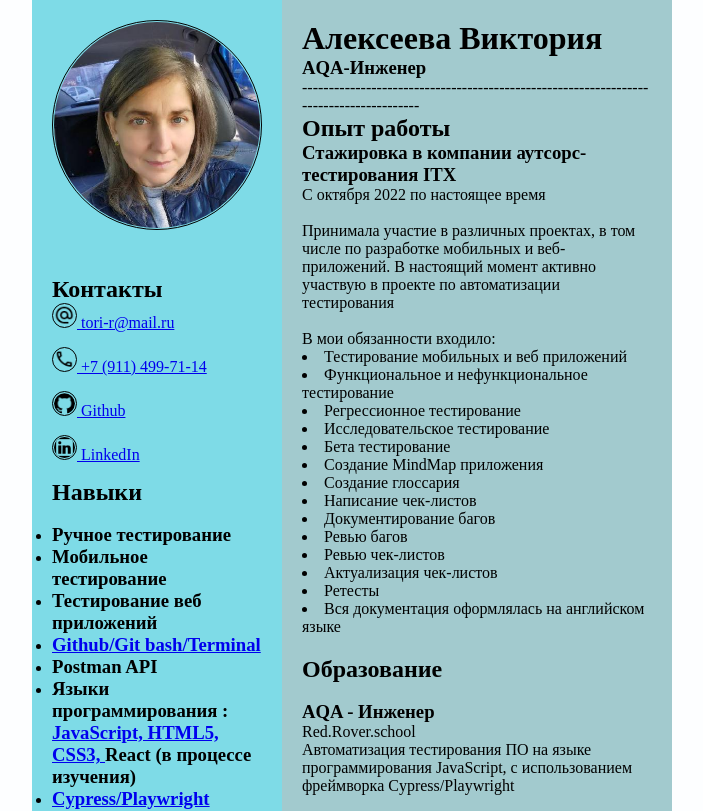
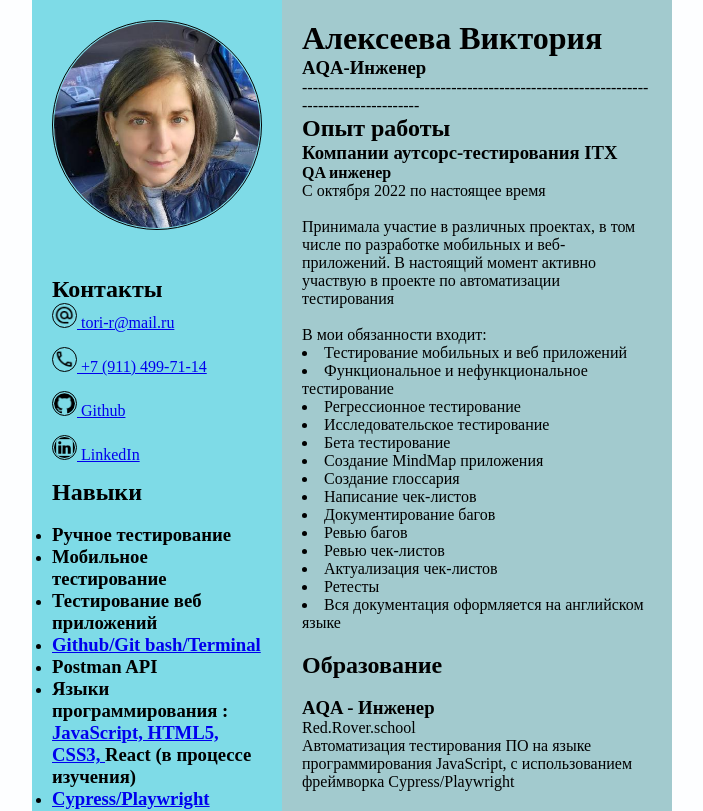
Before and after one commit to alexviktoria/my-cv, a plain HTML site: page index.html in a window 1280 px wide. Shown: the top 811 px of the page, without its empty margins (288-991 px from the left). Drawn offline with Linux system fonts and the light colour scheme.

Commit message:
refactoring

```diff
--- a/index.html
+++ b/index.html
@@ -108,12 +108,13 @@
             <div class="Experience">
                 <p>---------------------------------------------------------------------------------------</p>
                 <h2>Опыт работы</h2>
-                <h3>Стажировка в компании аутсорс-тестирования ITX</h3>
+                <h3>Компании аутсорс-тестирования ITX</h3>
+                <h4>QA инженер</h4>
                 <p>С октября 2022 по настоящее время</p>
                 <ul><br>Принимала участие в различных проектах,
                     в том числе по разработке мобильных и веб-приложений.
                     В настоящий момент активно участвую в проекте по автоматизации тестирования</ul>
-                <ul><br>В мои обязанности входило:</ul>
+                <ul><br>В мои обязанности входит:</ul>
                 <li>Тестирование мобильных и веб приложений</li>
                 <li>Функциональное и нефункциональное тестирование</li>
                 <li>Регрессионное тестирование</li>
@@ -127,7 +128,7 @@
                 <li>Ревью чек-листов</li>
                 <li>Актуализация чек-листов</li>
                 <li>Ретесты</li>
-                <li>Вся документация оформлялась на английском языке</li>
+                <li>Вся документация оформляется на английском языке</li>
             </div>
             <div class="Education">
                 <h2>Образование</h2>
```
